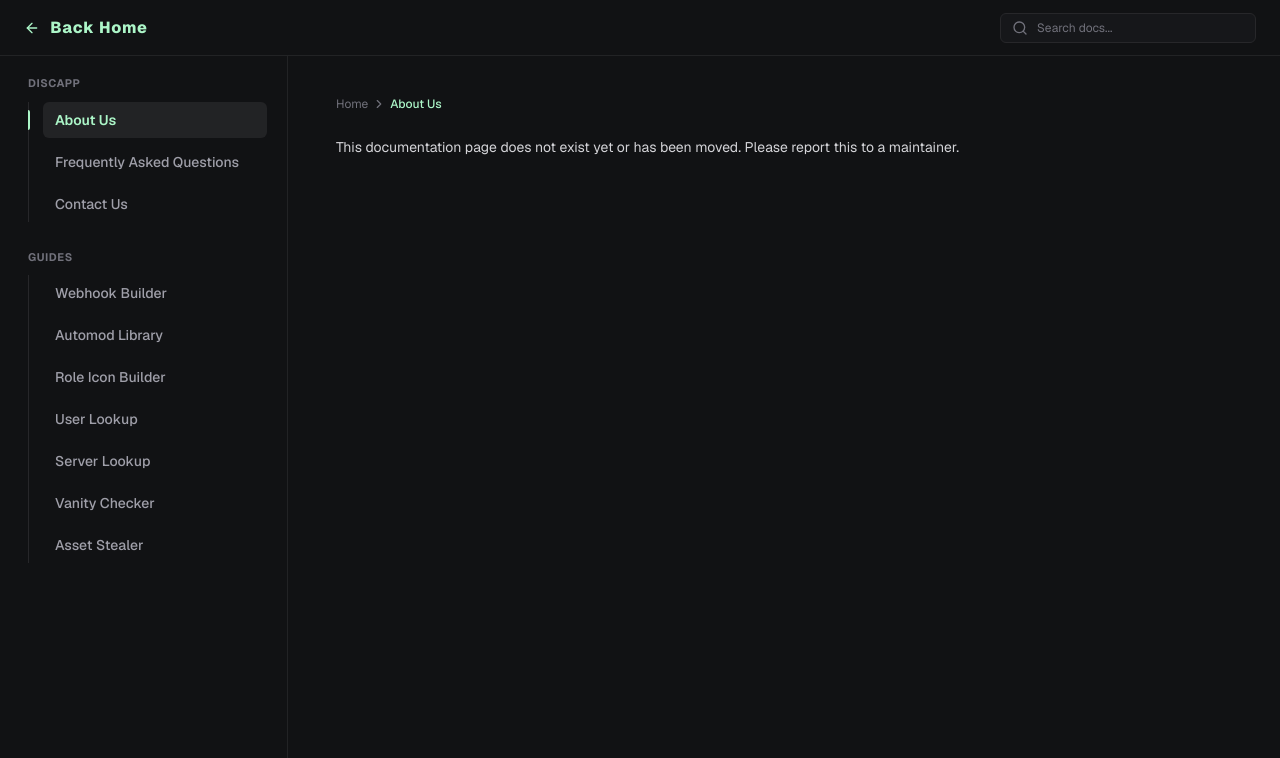
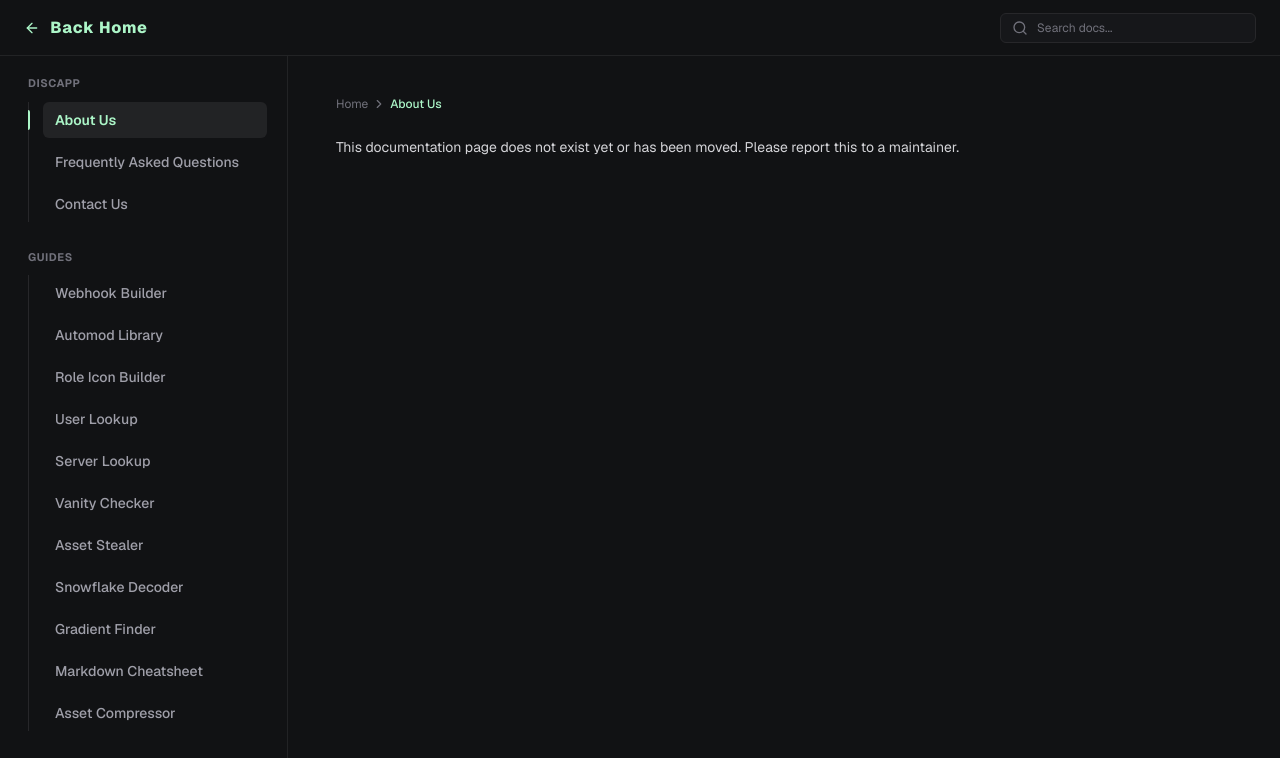
Before and after one commit to discapp-project/discapp-docs, a Next.js app: page /docs/about-us in a window 1280 px wide. Shown: the top 758 px of the page. Built offline with nearby package versions, Linux system fonts and the light colour scheme.

Commit message:
Five More Guides

```diff
--- a/src/app/docs/[slug]/page.tsx
+++ b/src/app/docs/[slug]/page.tsx
@@ -26,6 +26,10 @@
       { id: "server-lookup", label: "Server Lookup" },
       { id: "vanity-checker", label: "Vanity Checker" },
       { id: "asset-stealer", label: "Asset Stealer" },
+      { id: "snowflake-decoder", label: "Snowflake Decoder" },
+      { id: "gradient-finder", label: "Gradient Finder" },
+      { id: "markdown-cheatsheet", label: "Markdown Cheatsheet" },
+      { id: "asset-compressor", label: "Asset Compressor" },
     ],
   },
 ];
```
Also changed, not shown: 5 other files (tests, documents, lock files or other folders).
